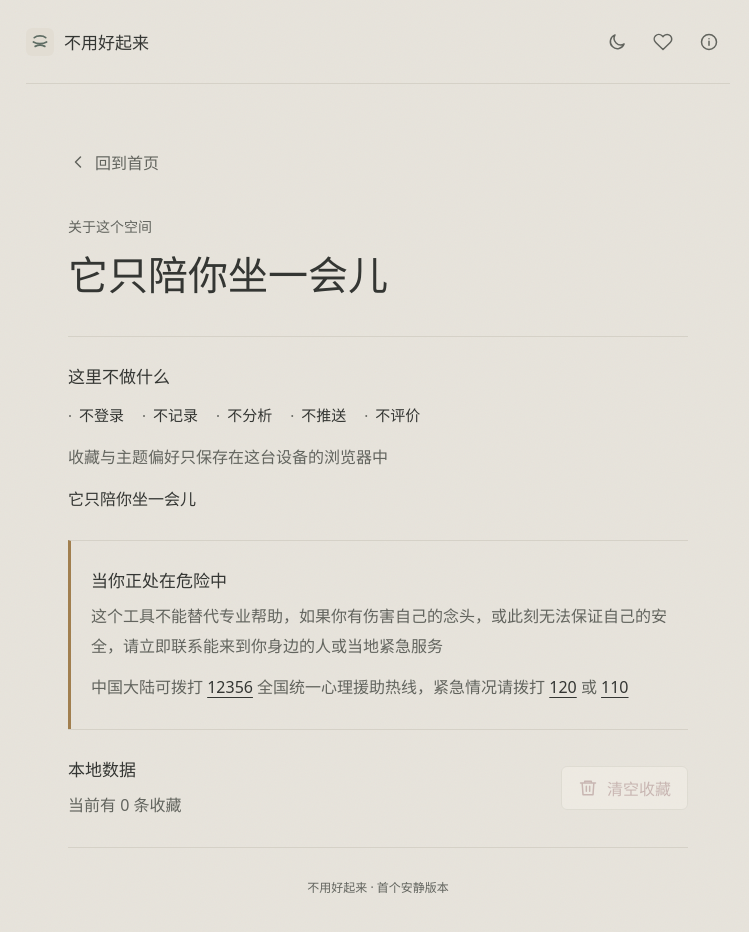
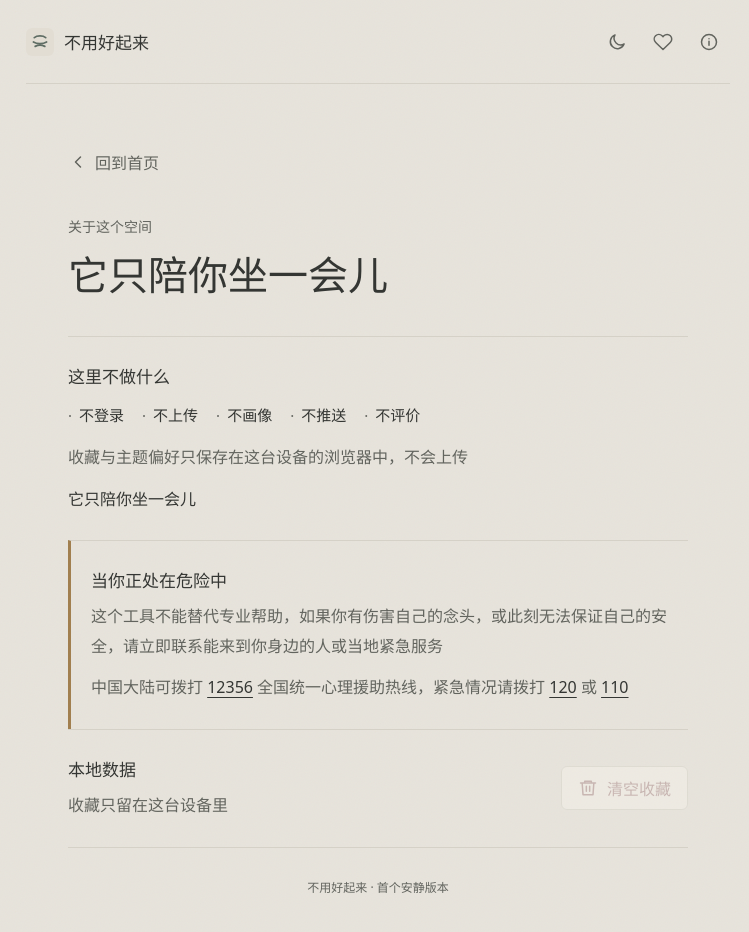
Before and after one commit to lbf509102-sketch/lbf509102-sketch.github.io, a React (Vite) app: page / in a window 1280 px wide. Both pictures are taken after a click on the button 971 px from the left and 41 px from the top of the page. Shown: the top 932 px of the page, without its empty margins (262-1011 px from the left). Built offline with nearby package versions, Linux system fonts and the light colour scheme.

Commit message:
Clarify local-only privacy language

```diff
--- a/src/App.jsx
+++ b/src/App.jsx
@@ -527,9 +527,9 @@ function About({ favoriteCount, confirmClear, onBack, onAskClear, onCancelClear,
       <div className="about-section manifesto-section">
         <h2>这里不做什么</h2>
         <div className="not-list" aria-label="这里不做什么">
-          <span>不登录</span><span>不记录</span><span>不分析</span><span>不推送</span><span>不评价</span>
+          <span>不登录</span><span>不上传</span><span>不画像</span><span>不推送</span><span>不评价</span>
         </div>
-        <p>收藏与主题偏好只保存在这台设备的浏览器中</p>
+        <p>收藏与主题偏好只保存在这台设备的浏览器中，不会上传</p>
         <p>它只陪你坐一会儿</p>
       </div>
       <div className="about-section support-section">
@@ -540,7 +540,7 @@ function About({ favoriteCount, confirmClear, onBack, onAskClear, onCancelClear,
       <div className="about-section data-section">
         <div>
           <h2>本地数据</h2>
-          <p>当前有 {favoriteCount} 条收藏</p>
+          <p>收藏只留在这台设备里</p>
         </div>
         {confirmClear ? (
           <div className="confirm-actions" role="group" aria-label="确认清空收藏">
```
